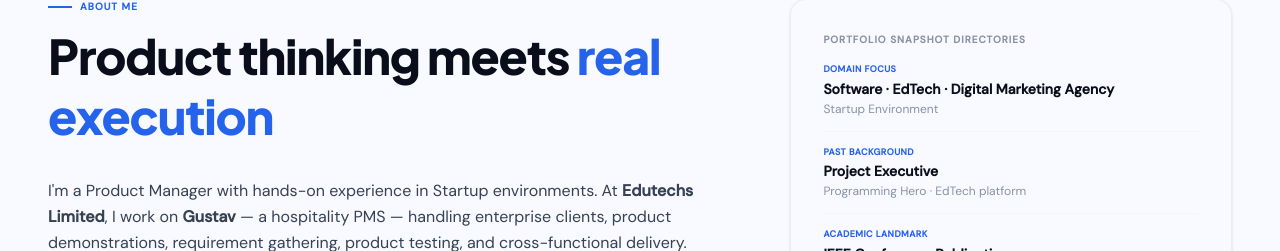
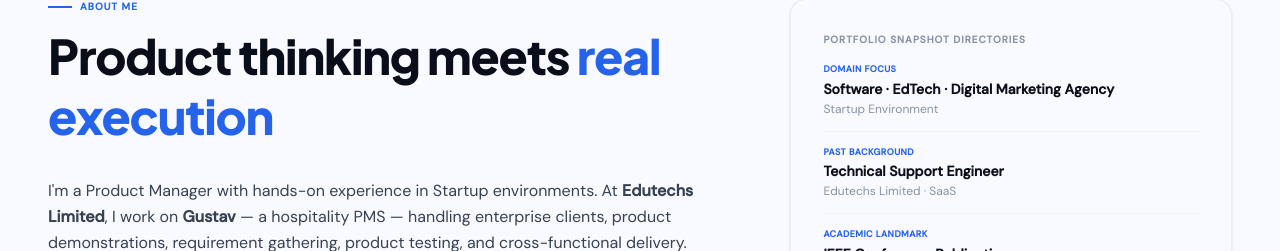
Before and after one commit to omarhasnain/omar-hasnain-mahmud-portfolio, a React (Vite) app: page / in a window 1280 px wide. Shown: the part 929-1180 px from the top of the page. Built offline with nearby package versions, Linux system fonts and the light colour scheme.

Commit message:
v1.0 information updated

```diff
--- a/src/App.tsx
+++ b/src/App.tsx
@@ -274,7 +274,7 @@ export default function App() {
                 {[
                   // { label: "Current Role", val: "Technical Support Engineer", sub: "Edutechs Limited · Gustav PMS" },
                   { label: "Domain focus", val: "Software · EdTech · Digital Marketing Agency", sub: "Startup Environment" },
-                  { label: "Past Background", val: "Technical Support Engineer", sub: "Edutechs Limited · Gustav PMS", val: "Project Executive", sub: "Programming Hero · EdTech platform" },
+                  { label: "Past Background", val: "Technical Support Engineer", sub: "Edutechs Limited · SaaS" },
                   { label: "Academic Landmark", val: "IEEE Conference Publication", sub: "Research paper on binary intrusion detection" },
                   { label: "Role Alignment Target", val: "Global Tech · E-learning", sub: "PM / Operations Manager" },
                 ].map((item) => (
```
